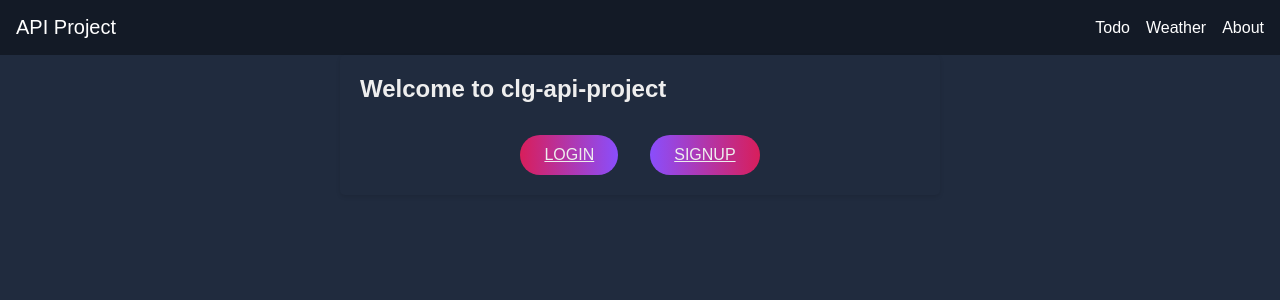
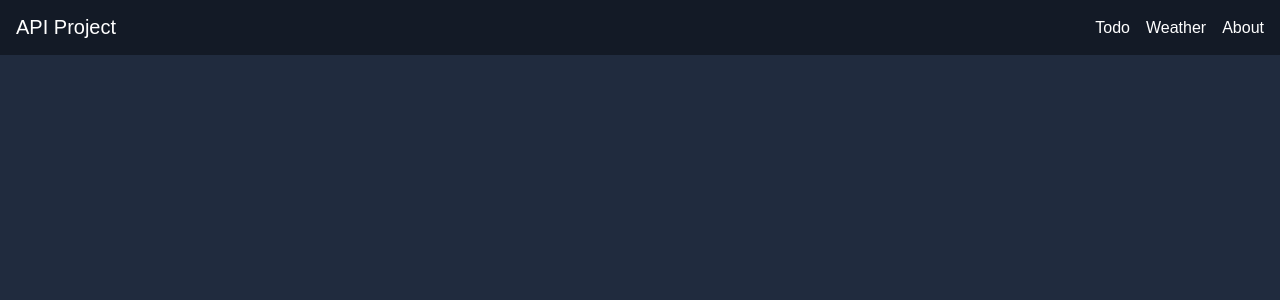
Before and after one commit to mjshubham21/clg-api-project, a React (Vite) app in the folder client/: page /todos in a window 1280 px wide. Before the commit this address led to /. Shown: the top 300 px of the page. Built offline with nearby package versions, Linux system fonts and the light colour scheme.

Commit message:
Undid all the changes till before adding signup stuff.

```diff
--- a/client/src/components/App.jsx
+++ b/client/src/components/App.jsx
@@ -26,29 +26,66 @@
 //     </Router>
 //   );
 // }
+// export default App;
+//  chatgpt code:
+// import React, { useState, useEffect } from "react";
+// import {
+//   BrowserRouter as Router,
+//   Routes,
+//   Route,
+//   Navigate,
+// } from "react-router-dom";
+// import ToDo from "./ToDo";
+// import Weather from "./Weather";
+// import AOS from "aos";
+// import "aos/dist/aos.css";
+// import About from "./About";
+// import Navbar from "./Navbar";
+// import Welcome from "./Welcome";
+// import Login from "./Login";
+// import Signup from "./Signup";
+
+// function App() {
+//   const [loggedIn, setLoggedIn] = useState(false);
+
+//   useEffect(() => {
+//     AOS.init({
+//       duration: 2000,
+//     });
+//   }, []);
+
+//   return (
+//     <Router>
+//       <Navbar />
+//       <Routes>
+//         <Route path="/" element={<Welcome setLoggedIn={setLoggedIn} />} />
+//         <Route
+//           path="/todos"
+//           element={loggedIn ? <ToDo /> : <Navigate to="/" />}
+//         />
+//         <Route
+//           path="/weather"
+//           element={loggedIn ? <Weather /> : <Navigate to="/" />}
+//         />
+//         <Route path="/about" element={<About />} />
+//         <Route path="/login" element={<Login setLoggedIn={setLoggedIn} />} />
+//         <Route path="/signup" element={<Signup setLoggedIn={setLoggedIn} />} />
+//       </Routes>
+//     </Router>
+//   );
+// }
 
 // export default App;
-//  chatgpt code:
-import React, { useState, useEffect } from "react";
-import {
-  BrowserRouter as Router,
-  Routes,
-  Route,
-  Navigate,
-} from "react-router-dom";
+import React, { useEffect } from "react";
+import { BrowserRouter as Router, Routes, Route } from "react-router-dom";
 import ToDo from "./ToDo";
 import Weather from "./Weather";
 import AOS from "aos";
 import "aos/dist/aos.css";
 import About from "./About";
 import Navbar from "./Navbar";
-import Welcome from "./Welcome";
-import Login from "./Login";
-import Signup from "./Signup";
 
 function App() {
-  const [loggedIn, setLoggedIn] = useState(false);
-
   useEffect(() => {
     AOS.init({
       duration: 2000,
@@ -59,18 +96,9 @@ function App() {
     <Router>
       <Navbar />
       <Routes>
-        <Route path="/" element={<Welcome setLoggedIn={setLoggedIn} />} />
-        <Route
-          path="/todos"
-          element={loggedIn ? <ToDo /> : <Navigate to="/" />}
-        />
-        <Route
-          path="/weather"
-          element={loggedIn ? <Weather /> : <Navigate to="/" />}
-        />
+        <Route path="/" element={<ToDo />} />
+        <Route path="/weather" element={<Weather />} />
         <Route path="/about" element={<About />} />
-        <Route path="/login" element={<Login setLoggedIn={setLoggedIn} />} />
-        <Route path="/signup" element={<Signup setLoggedIn={setLoggedIn} />} />
       </Routes>
     </Router>
   );
--- a/client/src/components/Welcome.jsx
+++ b/client/src/components/Welcome.jsx
@@ -1,25 +1,42 @@
+// import React from "react";
+// import { Link, Routes, Route } from "react-router-dom";
+// import Login from "./Login";
+// import Signup from "./Signup";
+
+// const Welcome = ({ setLoggedIn }) => {
+//   return (
+//     <div className="welcome-container">
+//       <h1>Welcome to clg-api-project</h1>
+//       <div className="button-container">
+//         <Link to="/login" className="button">
+//           Login
+//         </Link>
+//         <Link to="/signup" className="button signup">
+//           Signup
+//         </Link>
+//       </div>
+//       {/* Render the Login and Signup components based on the route */}
+//       <Routes>
+//         <Route path="/login" element={<Login setLoggedIn={setLoggedIn} />} />
+//         <Route path="/signup" element={<Signup />} />
+//       </Routes>
+//     </div>
+//   );
+// };
+
+// export default Welcome;
+
 import React from "react";
-import { Link, Routes, Route } from "react-router-dom";
-import Login from "./Login";
-import Signup from "./Signup";
+import "./Welcome.css";
 
-const Welcome = ({ setLoggedIn }) => {
+const Welcome = () => {
   return (
-    <div className="welcome-container">
-      <h1>Welcome to clg-api-project</h1>
-      <div className="button-container">
-        <Link to="/login" className="button">
-          Login
-        </Link>
-        <Link to="/signup" className="button signup">
-          Signup
-        </Link>
+    <div className="welcome">
+      <h1 className="welcome__heading">Welcome to clg-api-project</h1>
+      <div className="welcome__buttons">
+        <button className="welcome__button">Login</button>
+        <button className="welcome__button">Signup</button>
       </div>
-      {/* Render the Login and Signup components based on the route */}
-      <Routes>
-        <Route path="/login" element={<Login setLoggedIn={setLoggedIn} />} />
-        <Route path="/signup" element={<Signup />} />
-      </Routes>
     </div>
   );
 };
```
Also changed, not shown: 1 other file (tests, documents, lock files or other folders).
